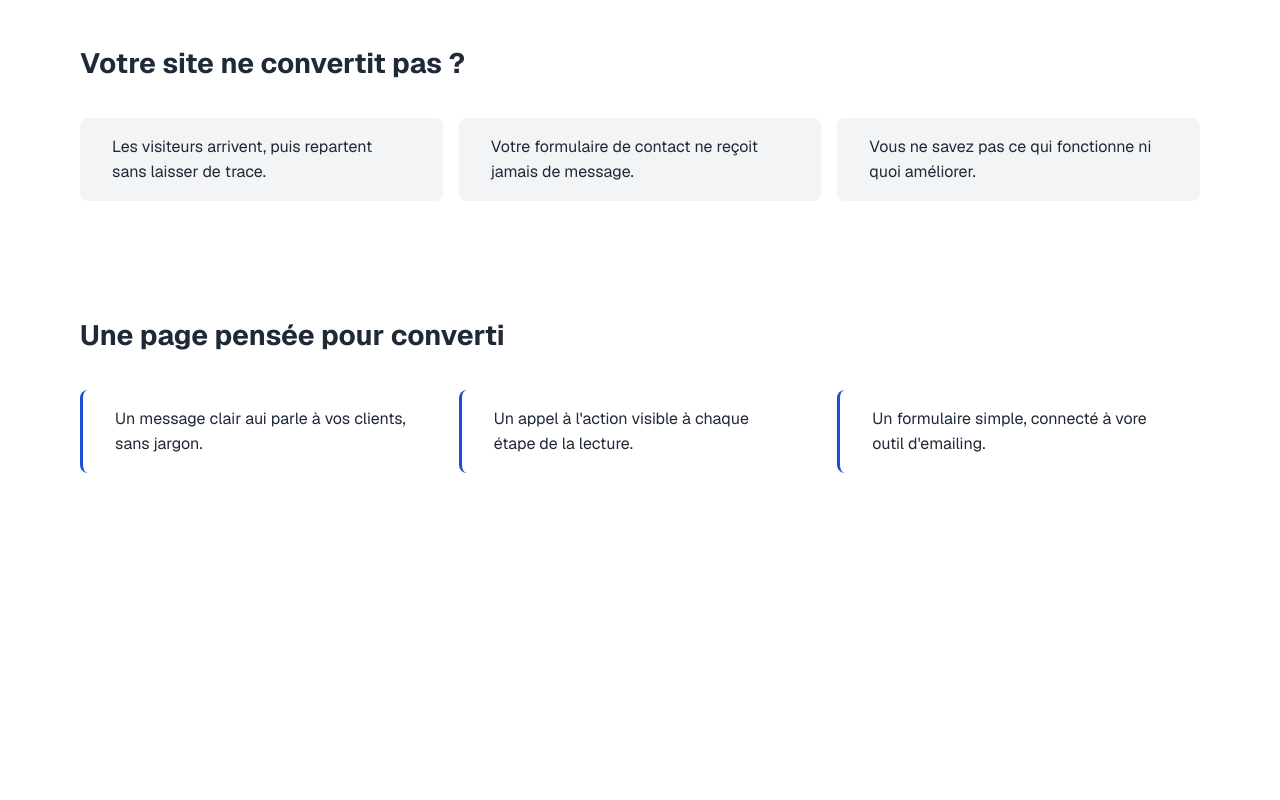
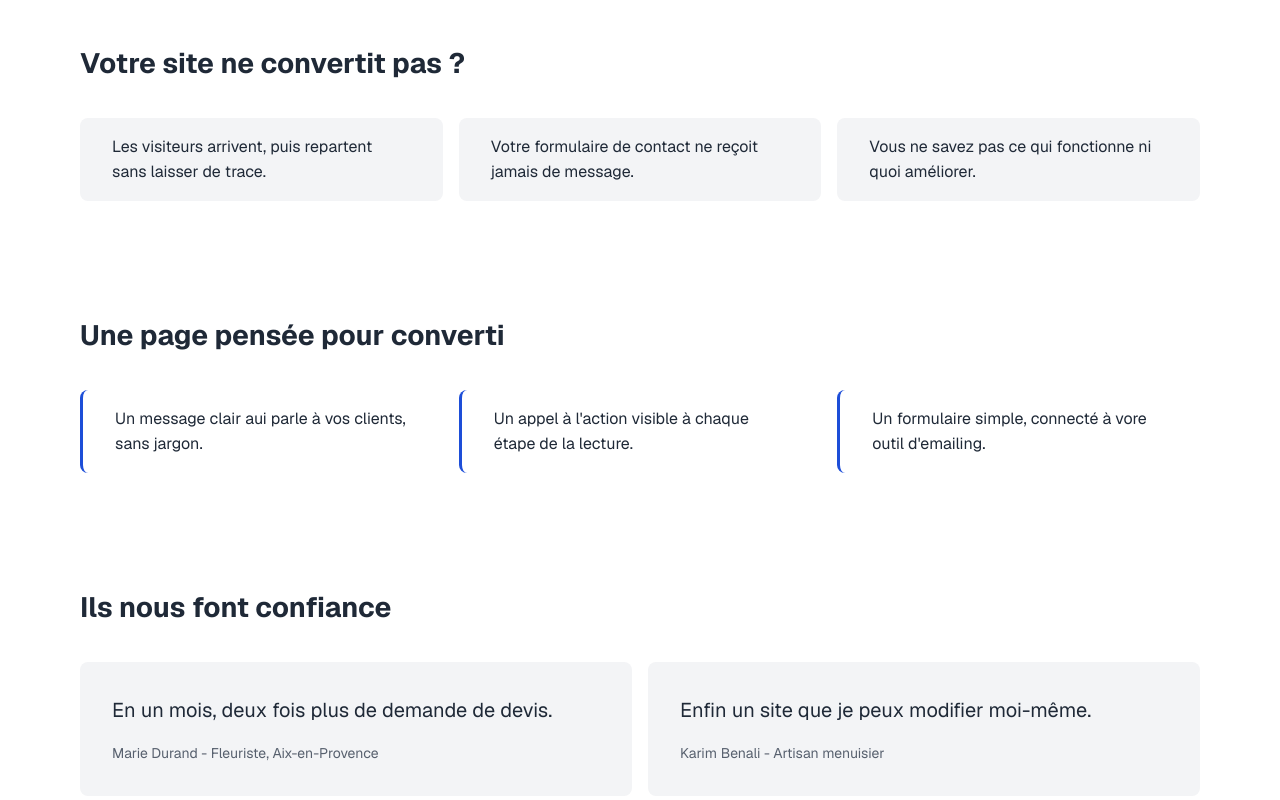
Before and after one commit to jorge-santoss/landingpage-clara, a Next.js app: page / in a window 1280 px wide. Shown: the part 360-1160 px from the top of the page. Before the commit the page ends 897 px from the top, so only its background shows below. Built offline with nearby package versions, Linux system fonts and the light colour scheme.

Commit message:
feat(social-proof): add testimonials section

```diff
--- a/app/page.tsx
+++ b/app/page.tsx
@@ -1,6 +1,7 @@
 import Hero from "@/components/Hero/Hero";
 import Problem from "@/components/Problem/Problem";
 import Solution from "@/components/Solution/Solution";
+import SocialProof from "@/components/SocialProof/SocialProof";
 
 export default function Home() {
   return (
@@ -8,6 +9,7 @@ export default function Home() {
         <Hero />
         <Problem />
         <Solution />
+          <SocialProof />
       </>
   )
 }
--- /dev/null
+++ b/components/SocialProof/SocialProof.module.css
@@ -0,0 +1,30 @@
+.socialProof {
+    padding-block: var(--space-xl);
+}
+
+.title {
+    font-size: var(--text-xl);
+    margin-block-end: var(--space-lg);
+}
+
+.items {
+    display: grid;
+    gap: var(--space-md);
+    grid-template-columns: repeat(auto-fit, minmax(18rem, 1fr));
+}
+
+.card {
+    background: var(--color-surface);
+    padding: var(--space-lg);
+    border-radius: 0.5rem;
+}
+
+.quote {
+    font-size: var(--text-lg);
+}
+
+.caption {
+    margin-block-start: var(--space-md);
+    color: var(--color-text-muted);
+    font-size: 0.875rem;
+}
--- /dev/null
+++ b/components/SocialProof/SocialProof.tsx
@@ -0,0 +1,18 @@
+import { site } from "@/content/site";
+import styles from "./SocialProof.module.css";
+
+export default function SocialProof() {
+    return (
+        <section className={`${styles.socialProof} container`} id="social-proof" aria-labelledby="social-proof-title">
+            <h2 className={styles.title} id="social-proof-title">{site.socialProof.title}</h2>
+            <div className={styles.items}>
+                {site.socialProof.testimonials.map((testimonials)=> (
+                    <figure className={styles.card} key={testimonials.author}>
+                        <blockquote className={styles.quote}><p>{testimonials.quote}</p></blockquote>
+                        <figcaption className={styles.caption}>{testimonials.author} - {testimonials.role}</figcaption>
+                    </figure>
+                ))}
+            </div>
+        </section>
+    )
+}
--- a/content/site.json
+++ b/content/site.json
@@ -25,5 +25,20 @@
       "Un appel à l'action visible à chaque étape de la lecture.",
       "Un formulaire simple, connecté à vore outil d'emailing."
     ]
+  },
+  "socialProof": {
+    "title": "Ils nous font confiance",
+    "testimonials": [
+      {
+        "quote": "En un mois, deux fois plus de demande de devis.",
+        "author":  "Marie Durand",
+        "role": "Fleuriste, Aix-en-Provence"
+      },
+      {
+        "quote": "Enfin un site que je peux modifier moi-même.",
+        "author": "Karim Benali",
+        "role": "Artisan menuisier"
+      }
+    ]
   }
 }
```
Also changed, not shown: content/site.types.ts (+10 -0 lines).
